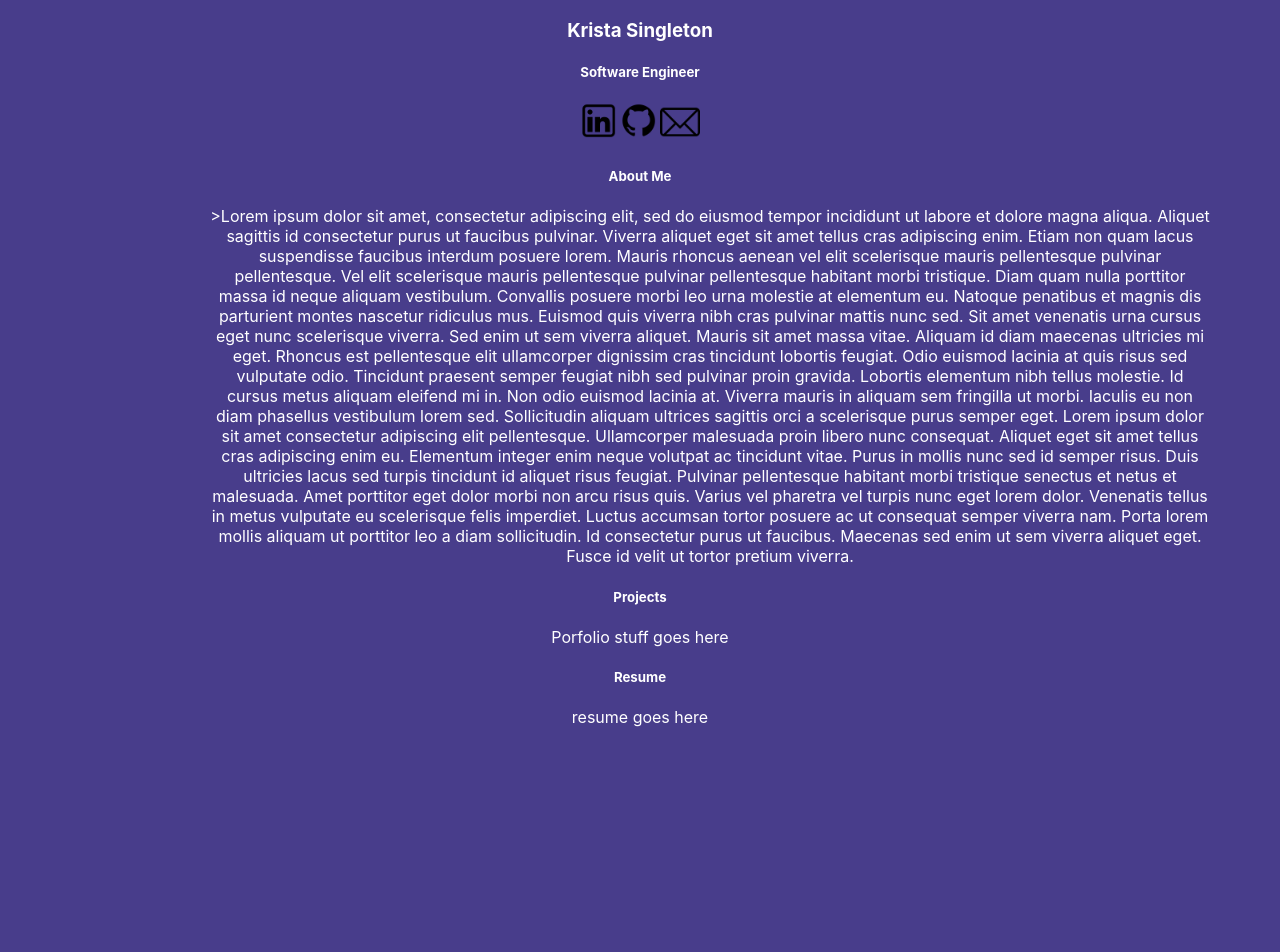
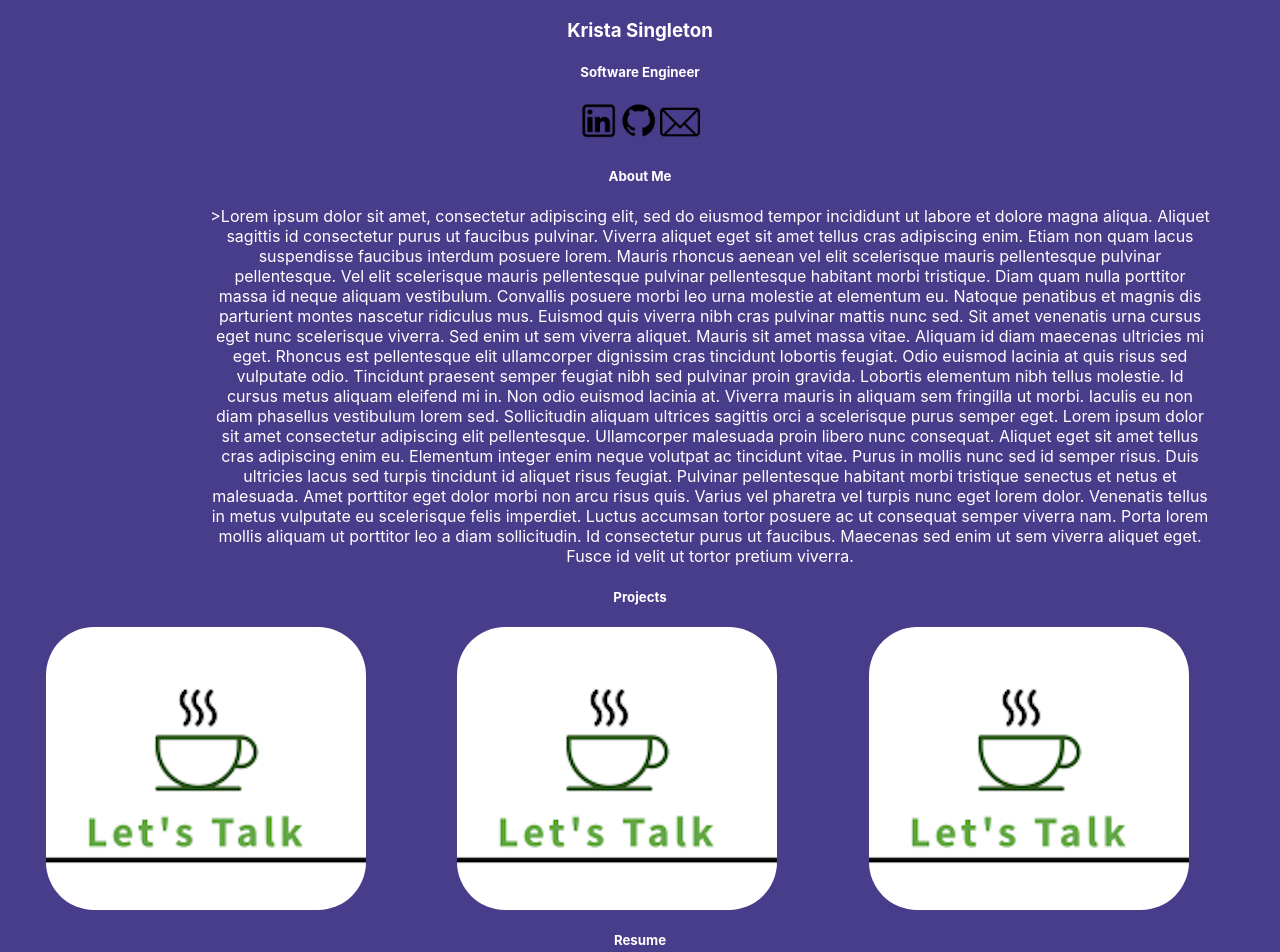
Before and after one commit to krissingl/kristaSingleton, a React (Create React App) app in the folder website/: page / in a window 1280 px wide. Shown: the top 952 px of the page. Before the commit the page ends 800 px from the top, so only its background shows below. Built offline with nearby package versions, Linux system fonts and the light colour scheme.

Commit message:
Added project link for LetsTalk and styling

```diff
--- a/website/src/App.css
+++ b/website/src/App.css
@@ -27,8 +27,48 @@ a:hover {
   text-align: center;
   margin: 0 210px 0 210px;
 }
-.component:hover {
+/* .component:hover {
   color: darkslateblue;
-  background-color: aliceblue;
+  background-color:white;
   padding: 0px 10px 10px 10px;
+} */
+.portfolioProjectLink {
+  border-radius: 48px;
+  position: relative;
 }
+.overlay {
+  position: absolute;
+  top: 0;
+  bottom: 0;
+  left: 0;
+  right: 0;
+  height: 100%;
+  width: 100%;
+  opacity: 0;
+  transition: .5s ease;
+  background-color: rgb(5, 5, 100);
+  border-radius: 48px;
+}
+.portfolioProjectLink:hover .overlay {
+  opacity: 1;
+}
+.overlayMsg {
+  color: white;
+  font-size: 20px;
+  position: absolute;
+  top: 50%;
+  left: 50%;
+  -webkit-transform: translate(-50%, -50%);
+  -ms-transform: translate(-50%, -50%);
+  transform: translate(-50%, -50%);
+  text-align: center;
+}
+.portfolioProjectImg {
+  display: block;
+  border-radius: 48px;
+}
+.portfolioList {
+  display: flex;
+  flex-direction: row;
+  justify-content: space-evenly;
+}
--- a/website/src/components/portfolio.js
+++ b/website/src/components/portfolio.js
@@ -3,7 +3,29 @@ import React from 'react';
 const Portfolio = () => (
   <div className="component">
     <h5>Projects</h5>
-    <p className="portfolio">Porfolio stuff goes here</p>
+    <div className="portfolioList">
+      <a href="https://lets-talk231.herokuapp.com/" className="portfolioProjectLink">
+          <img className="portfolioProjectImg" src="extras/LetsTalkLogo.png" alt="LetsTalk"></img>
+          <div className="overlay">
+            <div className="overlayMsg">Visit Project Website</div>
+          </div>
+      </a>
+      <br></br>
+      <a href="https://lets-talk231.herokuapp.com/" className="portfolioProjectLink">
+          <img className="portfolioProjectImg" src="extras/LetsTalkLogo.png" alt="LetsTalk"></img>
+          <div className="overlay">
+            <div className="overlayMsg">Visit Project Website</div>
+          </div>
+      </a>
+      <br></br>
+      <a href="https://lets-talk231.herokuapp.com/" className="portfolioProjectLink">
+          <img className="portfolioProjectImg" src="extras/LetsTalkLogo.png" alt="LetsTalk"></img>
+          <div className="overlay">
+            <div className="overlayMsg">Visit Project Website</div>
+          </div>
+      </a>
+      <br></br>
+    </div>
   </div>
 );
 
```
Also changed, not shown: website/public/extras/LetsTalkLogo.png (added).
